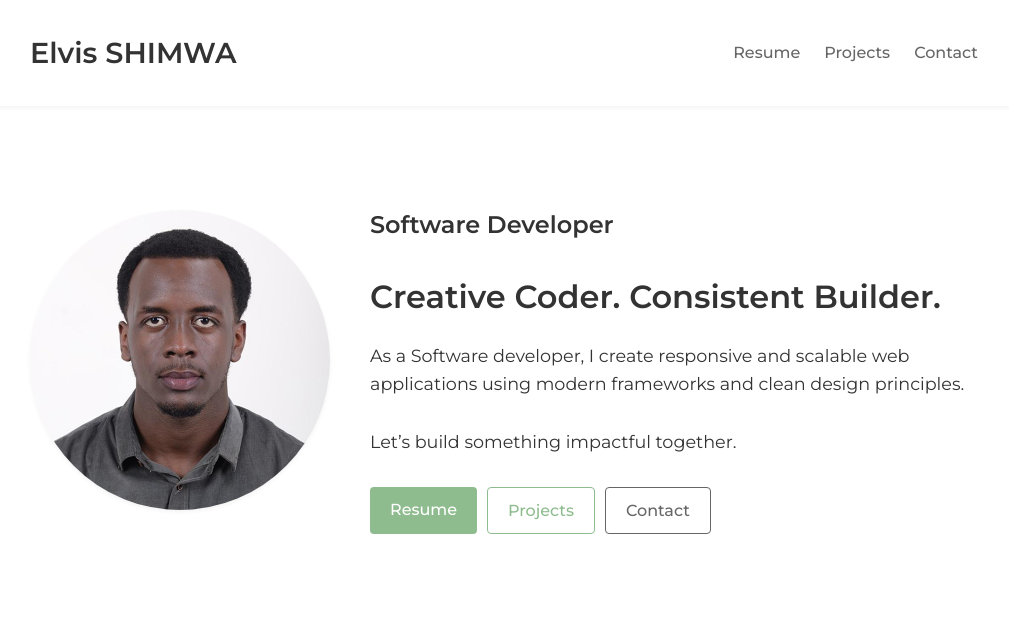
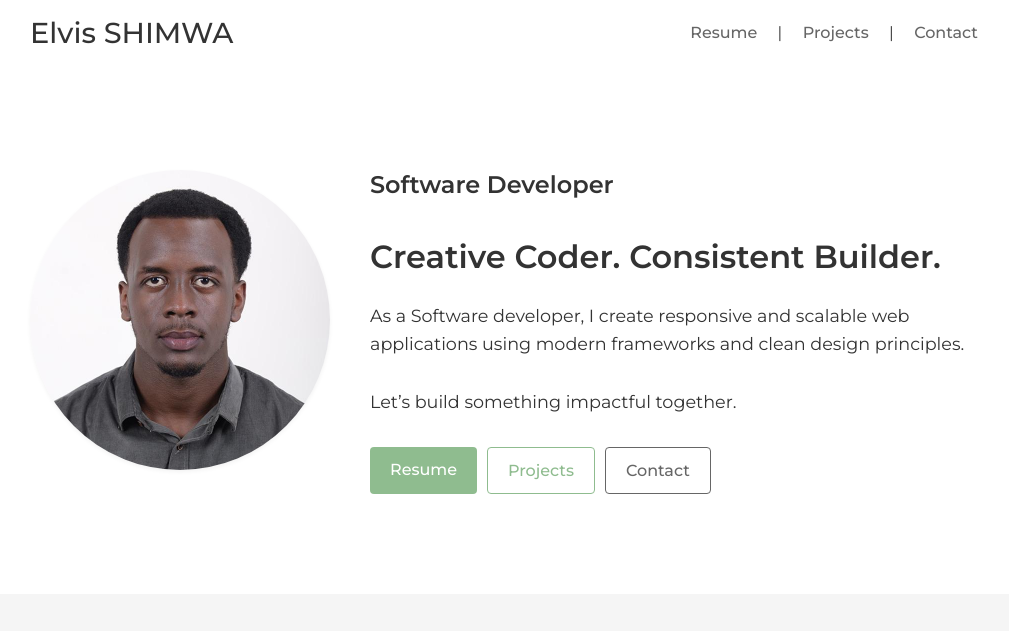
Before and after one commit to ElvisKS123/MyResume, a plain HTML site: page index.html in a window 1280 px wide. Shown: the top 631 px of the page, without its empty margins (130-1139 px from the left). Drawn offline with Linux system fonts and the light colour scheme.

Commit message:
MyResume

```diff
--- a/index.html
+++ b/index.html
@@ -3,20 +3,20 @@
 <head>
   <meta charset="UTF-8">
   <meta name="viewport" content="width=device-width, initial-scale=1.0">
-  <title>Elvis SHIMWA - Web Designer, Developer, and Programmer</title>
-  <meta name="description" content="Elvis SHIMWA is a Web Designer, Developer, and Programmer specializing in creating user-friendly and visually appealing web applications.">
+  <title>Elvis SHIMWA - Web Designer and Programmer</title>
+  <meta name="description" content="Elvis SHIMWA is a Web Designer and Programmer specializing in creating user-friendly and visually appealing web applications.">
   <link href="https://fonts.googleapis.com/css2?family=Montserrat:wght@400;500;600&family=Michroma&display=swap" rel="stylesheet">
   <link rel="stylesheet" href="style.css">
   <link rel="stylesheet" href="https://cdnjs.cloudflare.com/ajax/libs/font-awesome/6.5.0/css/all.min.css">
-  <link rel="icon" href="images/favicon.ico" type="image/x-icon">
+
 </head>
 <body>
   <header class="main-header">
     <nav class="main-nav container">
       <a href="/" class="logo">Elvis SHIMWA</a>
       <ul class="navLinks">
-        <li><a href="resume.html">Resume </a></li>
-        <li><a href="projects.html">Projects</a></li>
+        <li><a href="resume.html">Resume </a></li>&nbsp; | &nbsp;
+        <li><a href="projects.html">Projects</a></li>&nbsp; | &nbsp;
         <li><a href="contact.html"> Contact</a></li>
       </ul>
     </nav>
--- a/script.js
+++ b/script.js
@@ -53,5 +53,20 @@ document.addEventListener('DOMContentLoaded', () => {
             window.location.href = 'index.html';
         });
     }
+    // script.js
+let lastScrollY = window.scrollY;
+const header = document.querySelector("header");
+
+window.addEventListener("scroll", () => {
+  if (window.scrollY > lastScrollY) {
+    // Scrolling down
+    header.style.top = "-80px"; // Hide header
+  } else {
+    // Scrolling up
+    header.style.top = "0"; // Show header
+  }
+  lastScrollY = window.scrollY;
+});
+
 
 });
--- a/style.css
+++ b/style.css
@@ -31,15 +31,12 @@ body {
 }
 
 header {
-    display: flex;
-    justify-content: center;
-    align-items: center;
-    padding: 20px;
+
     background-color: var(--bg-primary);
     position: sticky;
-    top: 0;
+    top: 0.5;
     z-index: 1000;
-    box-shadow: var(--shadow-default);
+    transition: top 0.3s ease-in-out ;
 }
 
 .main-nav {
@@ -66,7 +63,7 @@ footer {
 
 /* components.css */
 .logo {
-    font-weight: 520;
+    font-weight: 500;
     font-size: 1.8rem;
     font-family: Montserrat(--font-logo);
     cursor: pointer;
```
Also changed, not shown: resume.html (line endings or trailing spaces).
